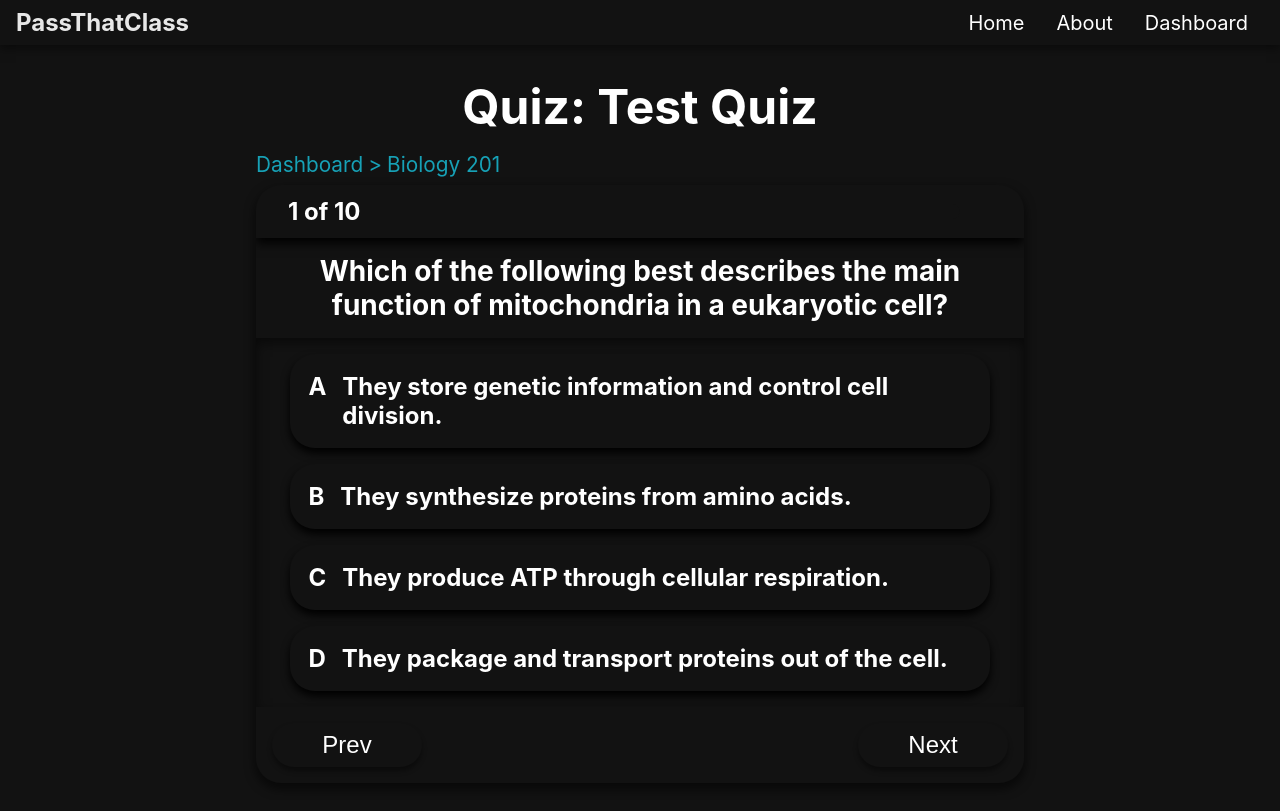
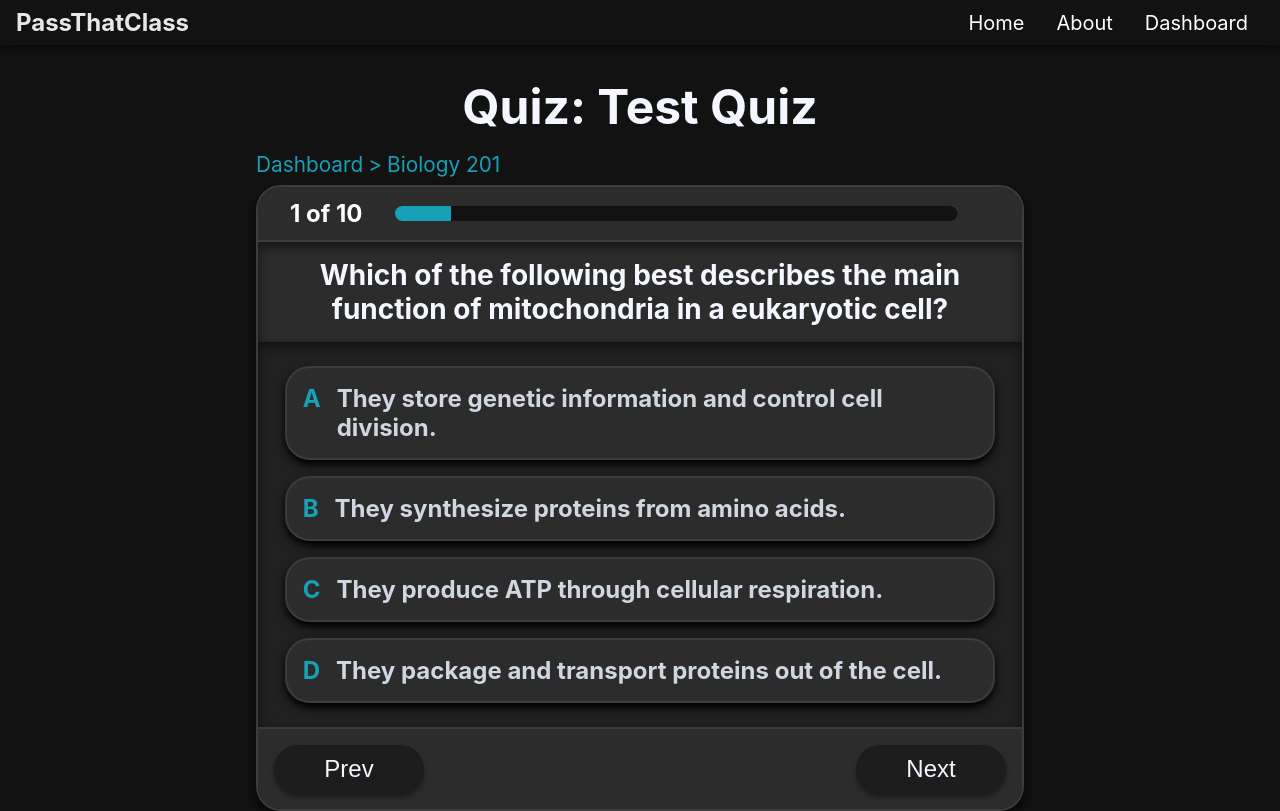
Before and after one commit to DevParkerCS/PassThatClass, a React (Create React App) app: page /quiz in a window 1280 px wide. Built offline with nearby package versions, Linux system fonts and the light colour scheme.

Commit message:
Updated quiz styles and answer logic

```diff
--- a/src/Pages/Quiz/Shared/styles.module.scss
+++ b/src/Pages/Quiz/Shared/styles.module.scss
@@ -5,7 +5,7 @@
 
   .quizTitle {
     font-size: 3rem;
-    color: white;
+    color: var(--text-main);
     text-align: center;
   }
 }
--- a/src/Pages/Quiz/components/Quiz/Quiz.module.scss
+++ b/src/Pages/Quiz/components/Quiz/Quiz.module.scss
@@ -3,4 +3,5 @@
   border-radius: 25px;
   overflow: hidden;
   box-shadow: 0 5px 10px 2px rgba(black, 0.5);
+  border: 2px solid var(--light-border);
 }
--- a/src/Pages/Quiz/components/Quiz/components/QuizButtons/QuizButtons.module.scss
+++ b/src/Pages/Quiz/components/Quiz/components/QuizButtons/QuizButtons.module.scss
@@ -1,29 +1,32 @@
 .btnsWrapper {
-  background-color: var(--outer-teal);
+  background-color: var(--sec-layer);
   width: 100%;
   display: flex;
   justify-content: space-between;
   padding: 1rem;
+  border-top: 2px solid var(--light-border);
 
   .quizBtn {
     font-size: 1.5rem;
     padding: 0.5rem;
     width: 150px;
     border-radius: 30px;
-    background-color: var(--teal);
-    color: white;
+    background-color: var(--third-layer);
+    color: var(--text-main);
     border: none;
     cursor: pointer;
     box-shadow: 0 4px 5px rgba(0, 0, 0, 0.4);
-    transition: all 0.1s;
+    transition: all 0.15s;
+    border: 2px solid var(--third-highlight);
 
     &.inactive {
-      background-color: var(--teal-soft);
+      background-color: var(--bg-trans);
       cursor: default;
+      border: 2px solid transparent;
     }
 
     &:not(.inactive):hover {
-      background-color: var(--teal-bright);
+      background-color: var(--third-highlight);
       transform: translateY(-1px);
       box-shadow: 0 4px 10px rgba(0, 0, 0, 0.5);
     }
--- a/src/Pages/Quiz/components/Quiz/components/QuizQuestion/QuizQuestion.module.scss
+++ b/src/Pages/Quiz/components/Quiz/components/QuizQuestion/QuizQuestion.module.scss
@@ -6,24 +6,26 @@
   }
 }
 .questionTxtWrapper {
-  background-color: var(--inner-teal);
+  box-shadow: inset 0 5px 12px rgba(0, 0, 0, 0.5);
+  background-color: var(--sec-layer);
   padding: 1rem;
 
   .questionTxt {
     font-size: 1.75rem;
-    color: white;
+    color: var(--text-main);
     font-weight: bold;
     text-align: center;
   }
 }
 
 .optionsWrapper {
-  background-color: var(--outer-navy);
-  padding: 1rem;
+  background-color: var(--first-layer);
+  padding: 1.5rem 0.5rem;
   display: flex;
   flex-direction: column;
   align-items: center;
   box-shadow: inset 0 5px 12px rgba(0, 0, 0, 0.5);
+  gap: 1rem;
 
   :first-child {
     margin-top: 0rem;
@@ -35,21 +37,24 @@
 }
 
 .optionWrapper {
-  background-color: var(--inner-teal);
+  background-color: var(--sec-layer);
   display: flex;
   width: 95%;
   padding: 1rem;
   border-radius: 25px;
-  margin: 0.5rem 0rem;
   cursor: pointer;
-  border: 2px solid transparent;
+  border: 2px solid var(--light-border);
   transition: all 0.1s linear;
   box-shadow: $dark-shadow;
 
   &.chosen {
     border: 2px solid var(--cyan-accent);
-    box-shadow: $dark-shadow-highlight;
+    box-shadow: $dark-shadow;
     transform: scale(1.015);
+
+    .optionAnswer {
+      color: var(--text-main);
+    }
   }
 
   &.correctAns {
@@ -66,16 +71,26 @@
 
   &:not(.isReviewing):hover {
     transform: scale(1.015);
-    box-shadow: $dark-shadow-highlight;
+    box-shadow: $dark-shadow;
+    color: var(--text-main);
+
+    .optionAnswer {
+      color: var(--text-main);
+    }
   }
 
   .optionTxt {
-    color: white;
     font-size: 1.5rem;
     font-weight: bold;
+    transition: color 0.1s linear;
+  }
+
+  .optionAnswer {
+    color: var(--text-secondary);
   }
 
   .optionID {
     margin-right: 1rem;
+    color: var(--cyan-soft);
   }
 }
--- a/src/Pages/Quiz/components/Quiz/components/QuizQuestion/QuizQuestion.tsx
+++ b/src/Pages/Quiz/components/Quiz/components/QuizQuestion/QuizQuestion.tsx
@@ -56,10 +56,20 @@ export const QuizQuestion = ({
   const handleClick = (i: number) => {
     if (isReviewing) return;
 
-    if (i === correctAns) setNumCorrect((prev) => prev + 1);
-    else if (chosenAns !== -1) setNumCorrect((prev) => prev - 1);
+    // remove effect of previous answer if it was correct
+    if (chosenAns === correctAns) {
+      setNumCorrect((prev) => prev - 1);
+    }
 
-    setChosenAns(chosenAns === i ? -1 : i);
+    // compute new selection (toggle if same)
+    const newChosen = chosenAns === i ? -1 : i;
+
+    // add effect of new answer if it is correct
+    if (newChosen === correctAns) {
+      setNumCorrect((prev) => prev + 1);
+    }
+
+    setChosenAns(newChosen);
   };
 
   return (
--- a/src/Pages/Quiz/components/Quiz/components/QuizStatusBar/QuizStatusBar.module.scss
+++ b/src/Pages/Quiz/components/Quiz/components/QuizStatusBar/QuizStatusBar.module.scss
@@ -1,9 +1,9 @@
 .statusInfoWrapper {
   display: flex;
-  background-color: var(--outer-teal);
+  background-color: var(--sec-layer);
   padding: 0.75rem 2rem;
   align-items: center;
-  box-shadow: 0px 5px 10px black;
+  border-bottom: 2px solid var(--light-border);
 
   .indexTxt {
     font-size: 1.5rem;
@@ -14,7 +14,7 @@
 
 .statusBarWrapper {
   height: 15px;
-  background-color: var(--teal-bright);
+  background-color: var(--cyan-soft);
   flex-grow: 1;
   margin: 0rem 2rem;
   border-radius: 25px;
--- a/src/Pages/Quiz/components/Results/Results.module.scss
+++ b/src/Pages/Quiz/components/Results/Results.module.scss
@@ -1,11 +1,11 @@
 .resultTxt {
   font-size: 2rem;
-  color: white;
+  color: var(--text-secondary);
   text-align: center;
 }
 
 .resultsWrapper {
-  background-color: var(--outer-navy);
+  background-color: var(--first-layer);
   border-radius: var(--content-radius);
   padding: 2rem 2.5rem;
   display: flex;
@@ -17,7 +17,7 @@
 }
 
 .infoTxt {
-  color: var(--text-muted);
+  color: var(--text-secondary);
   font-size: 1.75rem;
   text-align: center;
 }
--- a/src/Pages/Quiz/components/Results/components/ResultButtons/ResultButtons.module.scss
+++ b/src/Pages/Quiz/components/Results/components/ResultButtons/ResultButtons.module.scss
@@ -1,3 +1,5 @@
+@import "../../../../../../styles/variables.module.scss";
+
 .resultsBtn {
   width: 250px;
   font-size: 1.5rem;
@@ -5,23 +7,18 @@
   border: none;
   margin: 0 1rem;
   padding: 1rem;
-  color: white;
+  color: var(--text-main);
   cursor: pointer;
-  box-shadow: 0px 5px 5px rgba(black, 0.3);
+  box-shadow: $sm-dark-shadow;
   transition: all 0.1s linear;
-
-  &.review {
-    background-color: var(--teal);
-  }
-
-  &.retake {
-    background-color: var(--teal);
-  }
+  background-color: var(--third-layer);
+  border: 2px solid var(--highlight-border);
 
   &:hover {
-    background-color: var(--teal-bright);
+    background-color: var(--third-highlight);
     transform: translateY(-1px);
-    box-shadow: 0 4px 10px rgba(0, 0, 0, 0.5);
+    box-shadow: $dark-shadow;
+    border: 2px solid var(--bright-border);
   }
 }
 
@@ -31,10 +28,13 @@
   justify-content: center;
 
   .resultsBtn {
-    background-color: var(--inner-navy);
+    color: var(--text-secondary);
+    background-color: var(--sec-layer);
+    border: 2px solid var(--light-border);
 
     &:hover {
-      background-color: var(--inner-navy-bright);
+      background-color: var(--third-layer);
+      border: 2px solid var(--highlight-border);
     }
   }
 }
--- a/src/Pages/Quiz/components/Results/components/ResultButtons/ResultButtons.tsx
+++ b/src/Pages/Quiz/components/Results/components/ResultButtons/ResultButtons.tsx
@@ -1,3 +1,4 @@
+import { useNavigate } from "react-router-dom";
 import { QuizMode } from "../../../../QuizContent";
 import styles from "./ResultButtons.module.scss";
 
@@ -6,6 +7,8 @@ type ResultButtonsProps = {
 };
 
 export const ResultButtons = ({ setMode }: ResultButtonsProps) => {
+  const nav = useNavigate();
+
   return (
     <div className={styles.resultsBtns}>
       <div>
@@ -23,7 +26,12 @@ export const ResultButtons = ({ setMode }: ResultButtonsProps) => {
         </button>
       </div>
       <div className={styles.dashboardBtnWrapper}>
-        <button className={`${styles.resultsBtn}`}>Dashboard</button>
+        <button
+          className={`${styles.resultsBtn}`}
+          onClick={() => nav("/class")}
+        >
+          Back to Class
+        </button>
       </div>
     </div>
   );
--- a/src/Pages/Quiz/components/Results/components/ResultsCircle/ResultsCircle.module.scss
+++ b/src/Pages/Quiz/components/Results/components/ResultsCircle/ResultsCircle.module.scss
@@ -1,8 +1,8 @@
 .outerCircle {
   padding: 1rem;
   background: conic-gradient(
-    var(--cyan-accent) calc(var(--progress) * 1%),
-    var(--outer-teal) 0
+    var(--cyan-soft) calc(var(--progress) * 1%),
+    var(--third-layer) 0
   );
   border-radius: 50%;
   width: 220px;
@@ -13,7 +13,7 @@
 }
 
 .innerCircle {
-  background-color: var(--inner-teal);
+  background-color: var(--sec-layer);
   height: 100%;
   width: 100%;
   border-radius: 50%;
```
